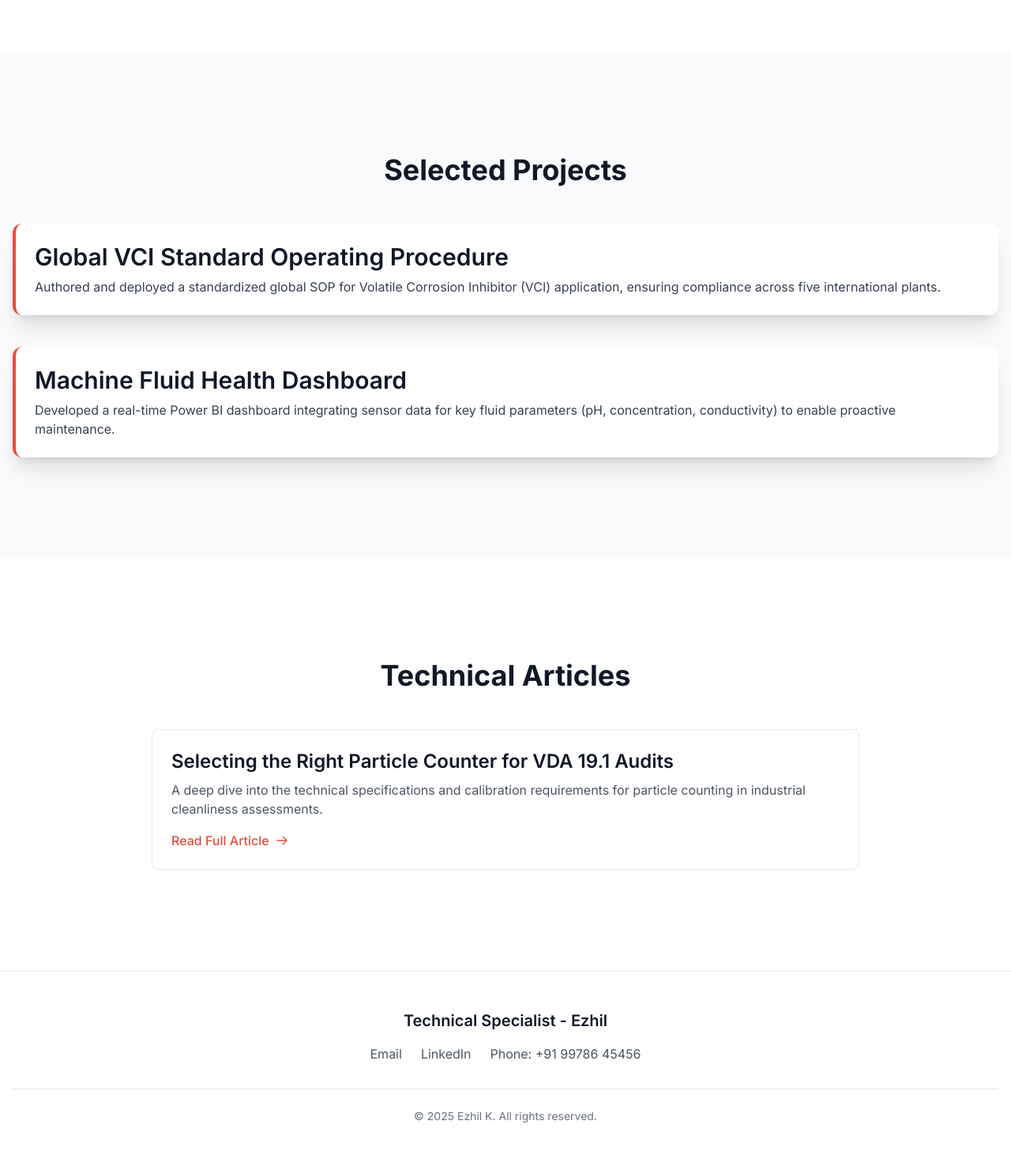
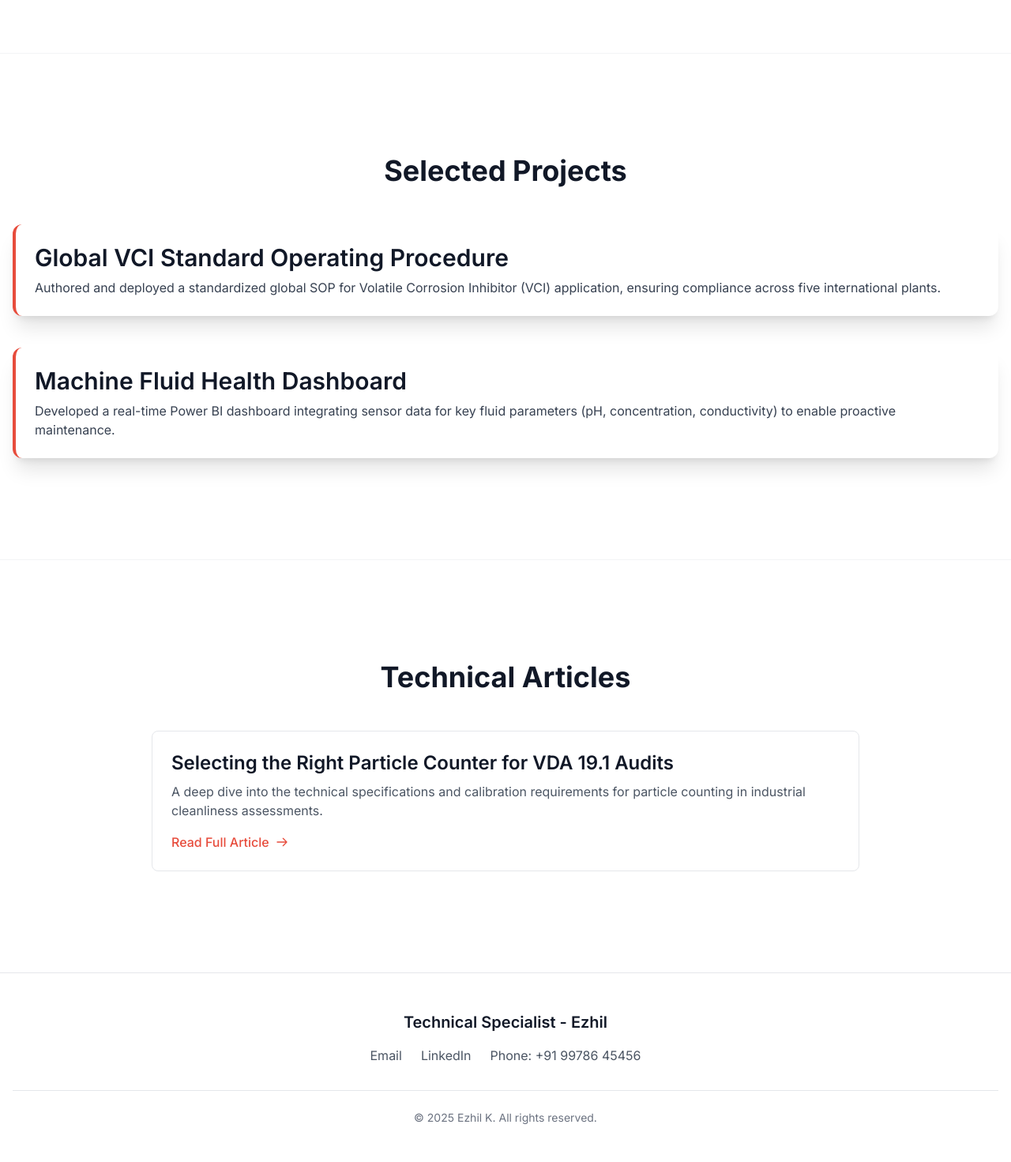
Before and after one commit to Ezhil1K/EK, a Flask app: page / in a window 1280 px wide. Shown: the part 2736-4207 px from the top of the page at 79% size. Run offline with Flask 3, Linux system fonts and the light colour scheme; some libraries are stand-ins or nearby versions.

Commit message:
Update index.html

```diff
--- a/templates/index.html
+++ b/templates/index.html
@@ -6,7 +6,7 @@
 
 {% block content %}
 <div class="relative min-h-screen flex flex-col justify-center items-center overflow-hidden">
-    <section id="hero" class="relative w-full min-h-screen bg-gray-50 flex items-center justify-center text-gray-900 p-4 overflow-hidden">
+    <section id="hero" class="relative w-full min-h-screen bg-white flex items-center justify-center text-gray-900 p-4 overflow-hidden">
         <div id="hero-carousel" class="absolute inset-0 z-0 opacity-20">
             <img src="{{ url_for('static', filename='images/hero_1.jpg') }}" alt="Hero Image 1" class="absolute inset-0 w-full h-full object-cover transition-opacity duration-1000 ease-in-out opacity-100">
             <img src="{{ url_for('static', filename='images/hero_2.jpg') }}" alt="Hero Image 2" class="absolute inset-0 w-full h-full object-cover transition-opacity duration-1000 ease-in-out opacity-0">
@@ -76,7 +76,7 @@
         </div>
     </section>
 
-    <section id="casestudies" class="py-20 md:py-32 bg-gray-50 w-full">
+    <section id="casestudies" class="py-20 md:py-32 bg-white w-full">
         <div class="container mx-auto px-4 animate-fadeInUp">
             <h2 class="text-4xl font-bold mb-12 text-center text-gray-900">Impactful Case Studies</h2>
             <div class="grid md:grid-cols-2 gap-10">
@@ -110,7 +110,7 @@
         </div>
     </section>
 
-    <section id="projects" class="py-20 md:py-32 bg-gray-50 w-full text-gray-900">
+    <section id="projects" class="py-20 md:py-32 bg-white w-full text-gray-900 border-t border-gray-100">
         <div class="container mx-auto px-4 animate-fadeInUp">
             <h2 class="text-4xl font-bold mb-12 text-center text-gray-900">Selected Projects</h2>
             <div class="space-y-10">
@@ -125,7 +125,7 @@
         </div>
     </section>
 
-    <section id="articles" class="py-20 md:py-32 container mx-auto px-4 bg-white">
+    <section id="articles" class="py-20 md:py-32 container mx-auto px-4 bg-white border-t border-gray-100">
         <div class="max-w-4xl mx-auto animate-fadeInUp">
             <h2 class="text-4xl font-bold mb-12 text-center text-gray-900">Technical Articles</h2>
             <div class="space-y-8">
```
